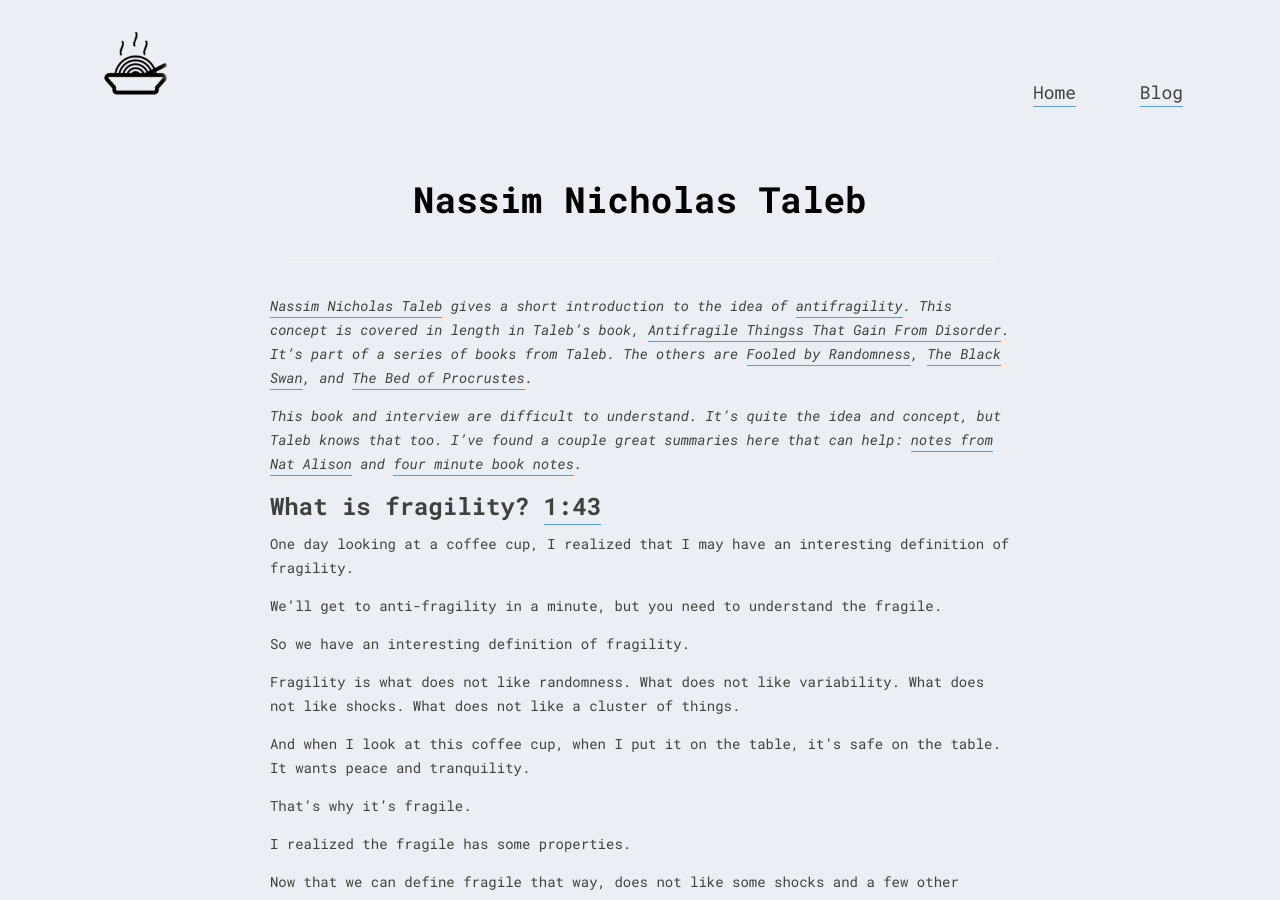
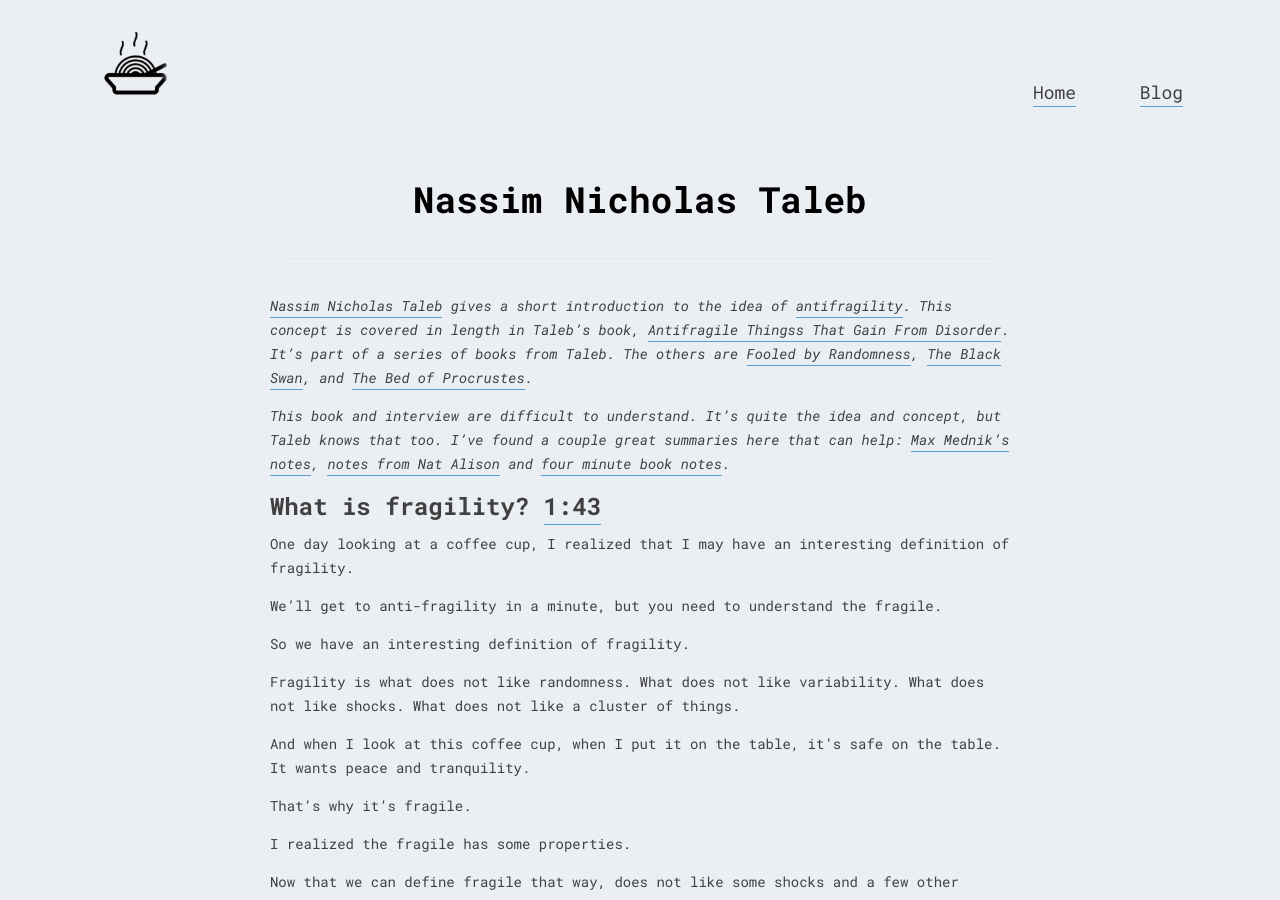
Before and after one commit to gallochris/people, a Jekyll site: the page built from _posts/2017-05-02-nassim-taleb.md, in a window 1280 px wide and 900 px high. Built offline with Jekyll 4.4.1, drawn with Linux system fonts in a browser that asks for light colours; nearby versions of some CDN libraries; comment, search, counter and statistics services are not loaded.

Commit message:
one more

```diff
--- a/_posts/2017-05-02-nassim-taleb.md
+++ b/_posts/2017-05-02-nassim-taleb.md
@@ -7,7 +7,7 @@
 ---
 *[Nassim Nicholas Taleb](https://medium.com/@nntaleb) gives a short introduction to the idea of [antifragility](https://youtu.be/4vbk_2xE9zc). This concept is covered in length in Taleb's book, [Antifragile Thingss That Gain From Disorder](https://www.amazon.com/Antifragile-Things-That-Disorder-Incerto/dp/0812979680). It's part of a series of books from Taleb. The others are [Fooled by Randomness](https://www.amazon.com/Fooled-Randomness-Hidden-Markets-Incerto/dp/0812975219/ref=sr_1_1?s=books&ie=UTF8&qid=1493754906&sr=1-1&keywords=fooled+by+randomness), [The Black Swan](https://www.amazon.com/Black-Swan-Improbable-Robustness-Fragility/dp/081297381X/ref=sr_1_1?s=books&ie=UTF8&qid=1493754924&sr=1-1&keywords=black+swan), and [The Bed of Procrustes](https://www.amazon.com/Bed-Procrustes-Philosophical-Practical-Aphorisms/dp/0812982401/ref=sr_1_1?s=books&ie=UTF8&qid=1493754940&sr=1-1&keywords=The+Bed+of+Procrustes).*
 
-*This book and interview are difficult to understand. It's quite the idea and concept, but Taleb knows that too. I've found a couple great summaries here that can help: [notes from Nat Alison](https://www.nateliason.com/lessons/antifragile/) and [four minute book notes](http://fourminutebooks.com/antifragile-summary/).*
+*This book and interview are difficult to understand. It's quite the idea and concept, but Taleb knows that too. I've found a couple great summaries here that can help: [Max Mednik's notes](http://www.maxmednik.com/home/notes-on-antifragile-by-nassim-nicholas-taleb), [notes from Nat Alison](https://www.nateliason.com/lessons/antifragile/) and [four minute book notes](http://fourminutebooks.com/antifragile-summary/).*
 
 
 
```
